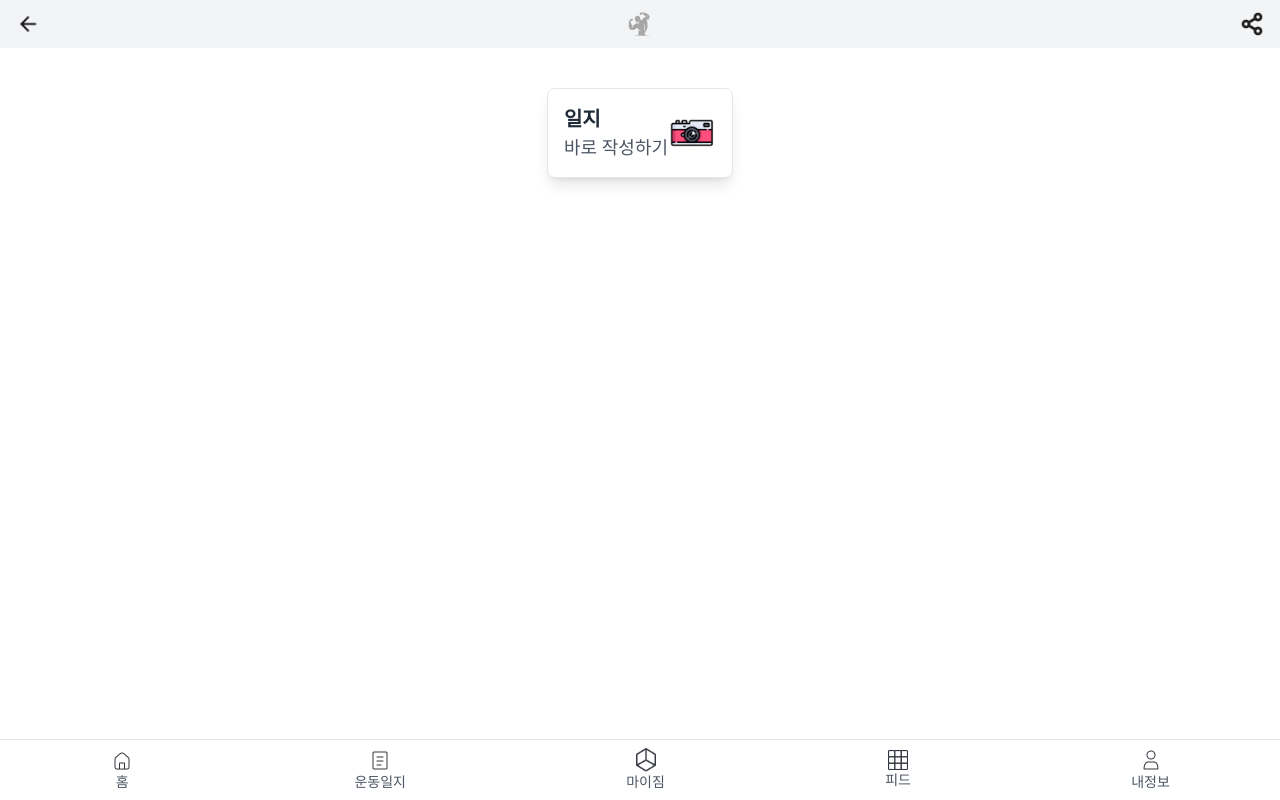
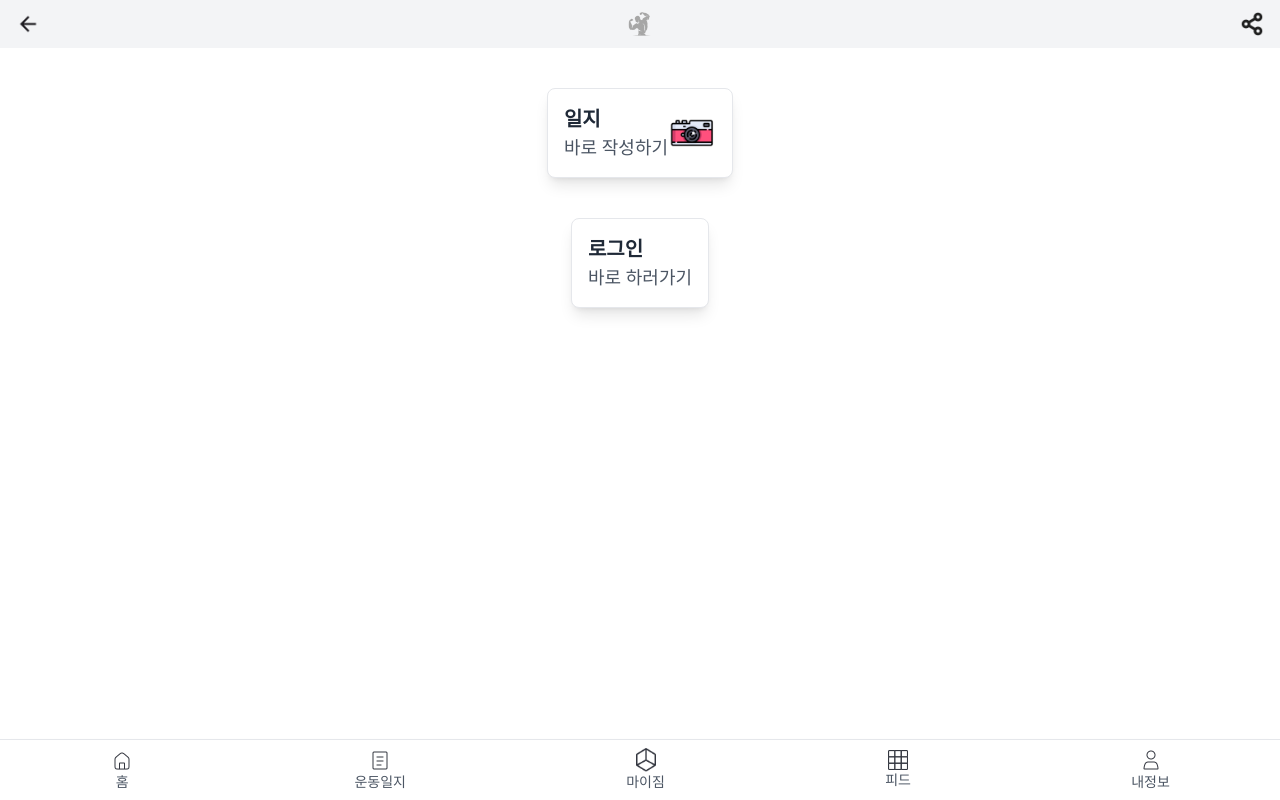
Before and after one commit to numdo/BGS, a React (Vite) app in the folder frontend/bgs/: page / in a window 1280 px wide. Built offline with nearby package versions, Linux system fonts and the light colour scheme.

Commit message:
add login link

```diff
--- a/frontend/bgs/src/pages/MainPage.jsx
+++ b/frontend/bgs/src/pages/MainPage.jsx
@@ -22,6 +22,15 @@ export default function MainPage() {
           className="w-12 h-12"
         />
       </button>
+      <button
+        onClick={() => { navigate("/signup") }}
+        className="m-auto mt-10 flex items-center p-4 bg-white border rounded-lg shadow-lg hover:bg-gray-100 transition-all duration-200"
+      >
+        <div className="text-left">
+          <p className="text-xl font-semibold text-gray-800">로그인</p>
+          <p className="text-lg text-gray-600">바로 하러가기</p>
+        </div>
+      </button>
       <BottomBar />
     </>
   );
```
